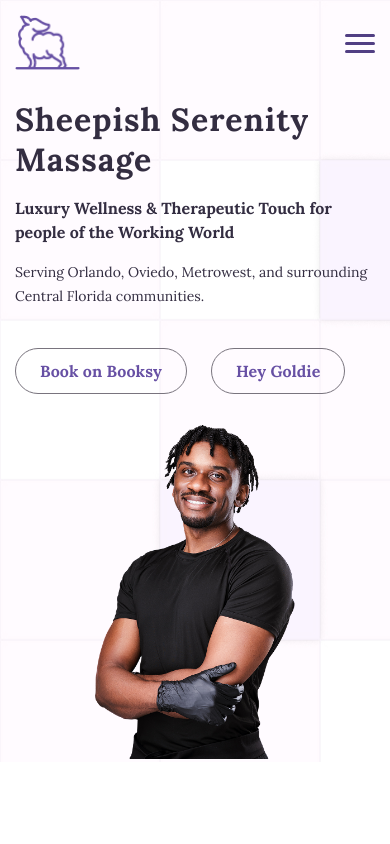
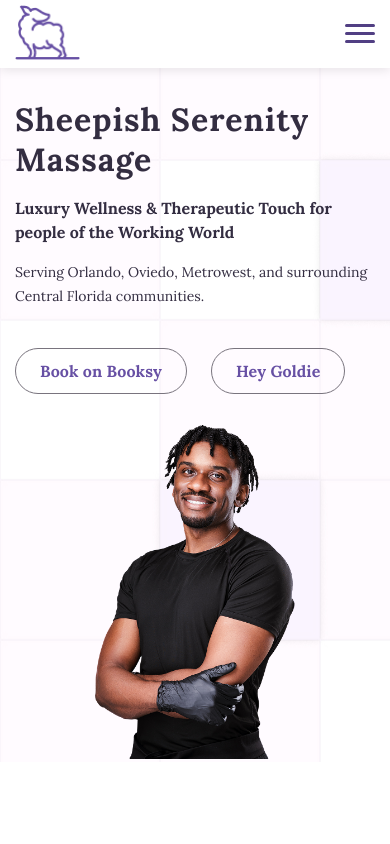
Before and after one commit to HenrikHovhannisyan/massage-site, a Next.js app: page / in a window 390 px wide. Shown: the top 844 px of the page. Built offline with nearby package versions, Linux system fonts and the light colour scheme.

Commit message:
Fixed header bug

```diff
--- a/app/globals.css
+++ b/app/globals.css
@@ -2,6 +2,14 @@
   margin: 0;
   padding: 0;
   box-sizing: border-box;
+}
+
+html {
+  scroll-behavior: smooth;
+}
+
+section {
+  scroll-margin-top: 80px;
 }
 
 img {
--- a/components/header/Header.js
+++ b/components/header/Header.js
@@ -24,19 +24,32 @@
           <nav className={`navigation ${mobileMenuOpen ? "active" : ""}`}>
             <ul>
               <li>
-                <Link href="#about">About</Link>
+                <Link href="#about" onClick={() => setMobileMenuOpen(false)}>
+                  About
+                </Link>
               </li>
               <li>
-                <Link href="#services">Services</Link>
+                <Link href="#services" onClick={() => setMobileMenuOpen(false)}>
+                  Services
+                </Link>
               </li>
               <li>
-                <Link href="#videos">Videos</Link>
+                <Link href="#videos" onClick={() => setMobileMenuOpen(false)}>
+                  Videos
+                </Link>
               </li>
               <li>
-                <Link href="#testimonials">Testimonials</Link>
+                <Link
+                  href="#testimonials"
+                  onClick={() => setMobileMenuOpen(false)}
+                >
+                  Testimonials
+                </Link>
               </li>
               <li>
-                <Link href="#contact">Contact</Link>
+                <Link href="#contact" onClick={() => setMobileMenuOpen(false)}>
+                  Contact
+                </Link>
               </li>
             </ul>
           </nav>
--- a/components/header/header.css
+++ b/components/header/header.css
@@ -93,6 +93,12 @@
 }
 
 @media screen and (max-width: 768px) {
+  .header {
+    position: fixed;
+    background-color: #ffffff;
+    box-shadow: 0 2px 10px rgba(0, 0, 0, 0.1);
+    padding: 5px 0;
+  }
   .mobile-menu-button {
     display: block;
     z-index: 101;
```
